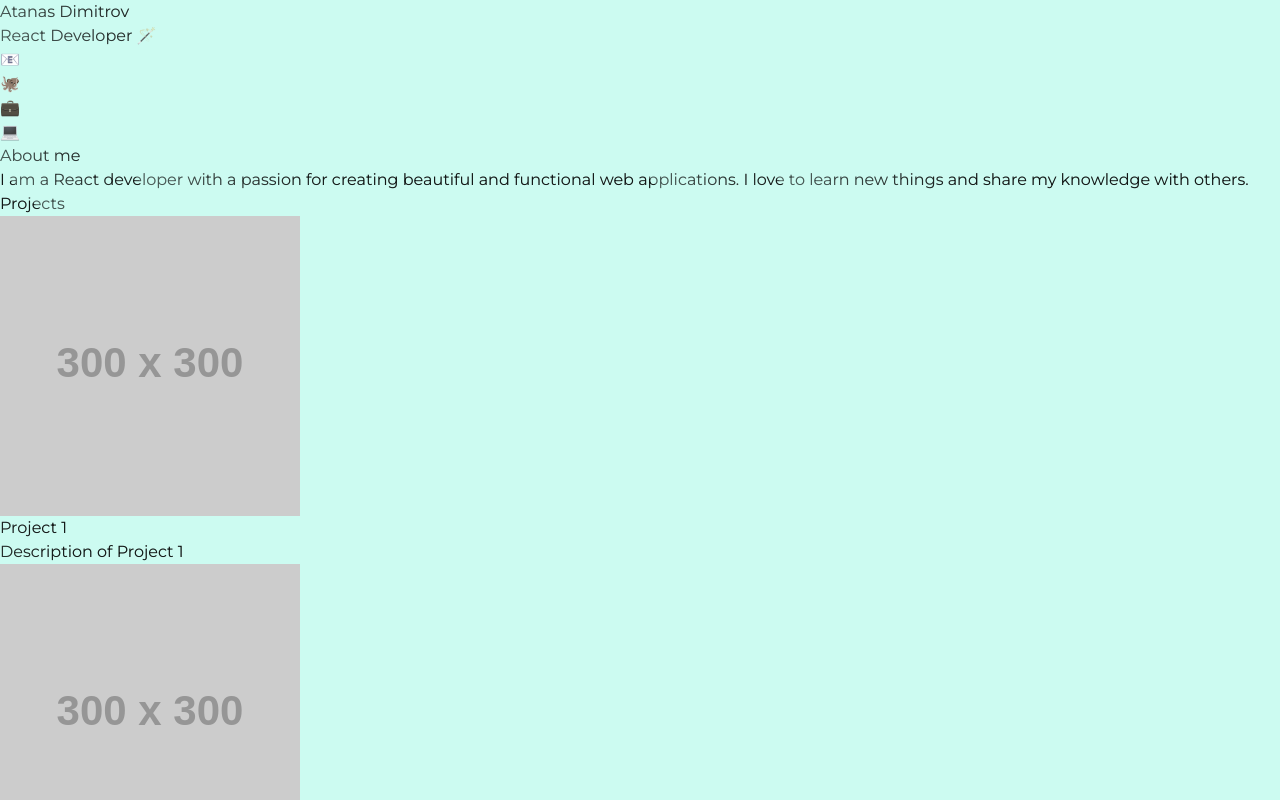
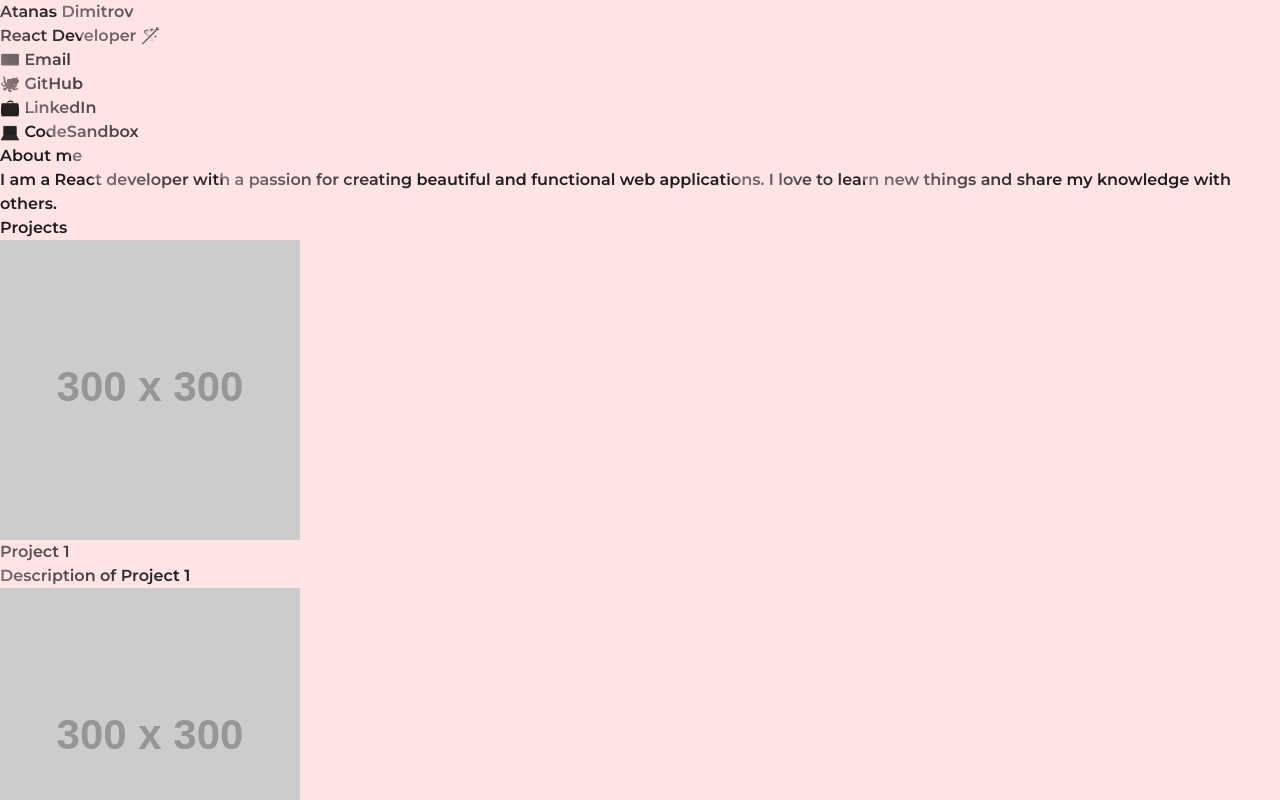
Before and after one commit to atanas-dim/portfolio-2, a Next.js app: page / in a window 1280 px wide. Shown: the top 800 px of the page. Built offline with nearby package versions, Linux system fonts and the light colour scheme.

Commit message:
Create social links

```diff
--- a/src/app/globals.css
+++ b/src/app/globals.css
@@ -8,11 +8,7 @@ html {
 }
 
 body {
-  @apply bg-teal-100 size-full text-black/30;
-}
-
-.emoji {
-  @apply grayscale-[0.8] hue-rotate-30 text-black;
+  @apply bg-rose-100 size-full text-black/5 font-semibold;
 }
 
 .glossy {
@@ -34,7 +30,7 @@ body {
   background-position: 0 0;
   background-size: 50vmax 50vmax;
   background-repeat: repeat;
-  animation: animateGlossy 45s infinite cubic-bezier(0.63, 0.16, 0.41, 0.87);
+  animation: animateGlossy 35s infinite cubic-bezier(0.63, 0.16, 0.41, 0.87);
 }
 
 @keyframes animateGlossy {
--- a/src/app/layout.tsx
+++ b/src/app/layout.tsx
@@ -5,8 +5,8 @@ import "./globals.css";
 const montserrat = Montserrat({ subsets: ["latin"] });
 
 export const metadata: Metadata = {
-  title: "Create Next App",
-  description: "Generated by create next app",
+  title: "Portfolio - Atanas Dimitrov",
+  description: "React Developer",
 };
 
 export default function RootLayout({
--- a/src/app/page.tsx
+++ b/src/app/page.tsx
@@ -1,25 +1,52 @@
 import Image from "next/image";
+
+const SOCIAL_LINKS: {
+  label: string;
+  href: string;
+}[] = [
+  {
+    label: "📧 Email",
+    href: "mailto:a.dimitrov32@gmail.com",
+  },
+  {
+    label: "🐙 GitHub",
+    href: "https://github.com/atanas-dim",
+  },
+  {
+    label: "💼 LinkedIn",
+    href: "https://www.linkedin.com/in/atanas-dim/",
+  },
+  {
+    label: "💻 CodeSandbox",
+    href: "https://codesandbox.io/u/atanas-dim",
+  },
+];
 
 export default function Home() {
   return (
     <>
-      <main className="size-full min-h-fit flex flex-col mx-auto max-w-screen-lg p-6 gap-28 glossy">
-        <section className="flex flex-col">
+      <main className="size-full min-h-fit flex flex-col mx-auto max-w-screen-lg p-6 gap-28 glossy motion-reduce:animate-none">
+        <section className="flex flex-col gap-2">
           <div className="flex flex-col">
-            <h1 className="text-3xl lg:text-6xl font-extrabold leading-tight">
-              <span className="">Atanas Dimitrov</span>
+            <h1 className="text-3xl lg:text-6xl font-extrabold leading-tight whitespace-nowrap">
+              Atanas Dimitrov
             </h1>
-            <h2 className="text-3xl lg:text-6xl font-extrabold leading-tight">
+            <h2 className="text-3xl lg:text-6xl font-extrabold leading-tight whitespace-nowrap">
               <span className="">React Developer</span>{" "}
-              <span className="emoji">🪄</span>
+              <span className="text-black text-2xl lg:text-5xl">🪄</span>
             </h2>
           </div>
-          <ul className="flex text-4xl">
-            {["📧", "🐙", "💼", "💻"].map((emoji, index) => {
+          <ul className="text-4xl gap-x-4 gap-y-2 grid grid-cols-[repeat(2,auto)] sm:grid-cols-[repeat(4,auto)] size-fit">
+            {SOCIAL_LINKS.map((link, index) => {
               return (
-                <li key={"link-" + index}>
-                  <a className="emoji size-12 items-center justify-center flex">
-                    {emoji}
+                <li key={"link-" + index} className="size-fit flex">
+                  <a
+                    href={link.href}
+                    target="_blank"
+                    rel="noopener noreferrer"
+                    className="text-black text-lg whitespace-nowrap"
+                  >
+                    {link.label}
                   </a>
                 </li>
               );
```
